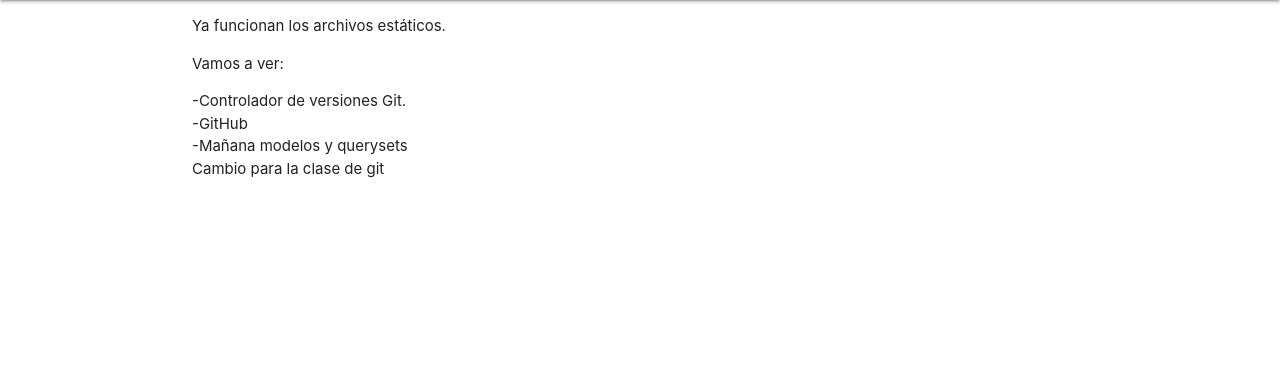
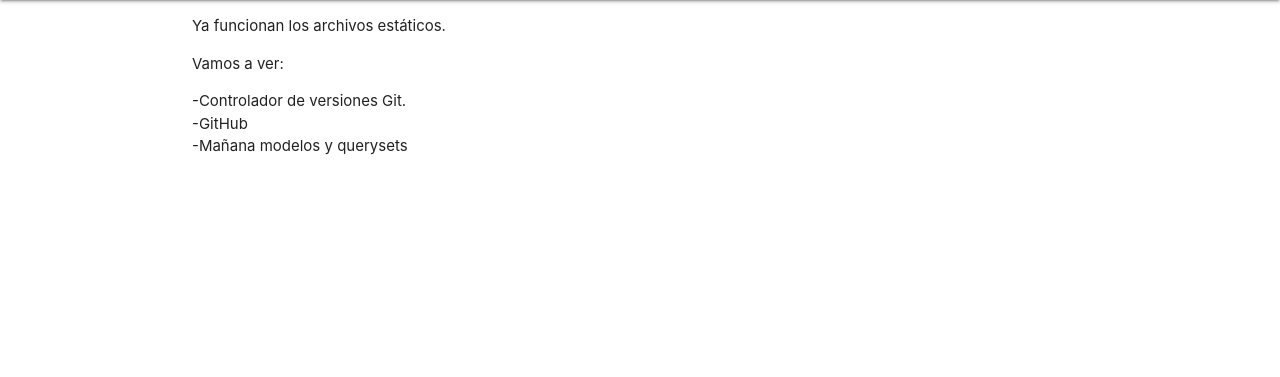
Before and after one commit to kubos777/misitio, a Django app: template templates/blog/index.html in a window 1280 px wide. Shown: the part 64-441 px from the top of the page. Run offline with Django 3.2, Linux system fonts and the light colour scheme; the template is opened without the code that fills it, so the values that code supplies are empty.

Commit message:
Eliminé cambios del index

```diff
--- a/templates/blog/index.html
+++ b/templates/blog/index.html
@@ -12,7 +12,6 @@
 		<li>-Controlador de versiones Git.</li>
 		<li>-GitHub</li>
 		<li>-Mañana modelos y querysets</li>
-		<li>Cambio para la clase de git</li>
 	</ul>
  </div>
 
```
